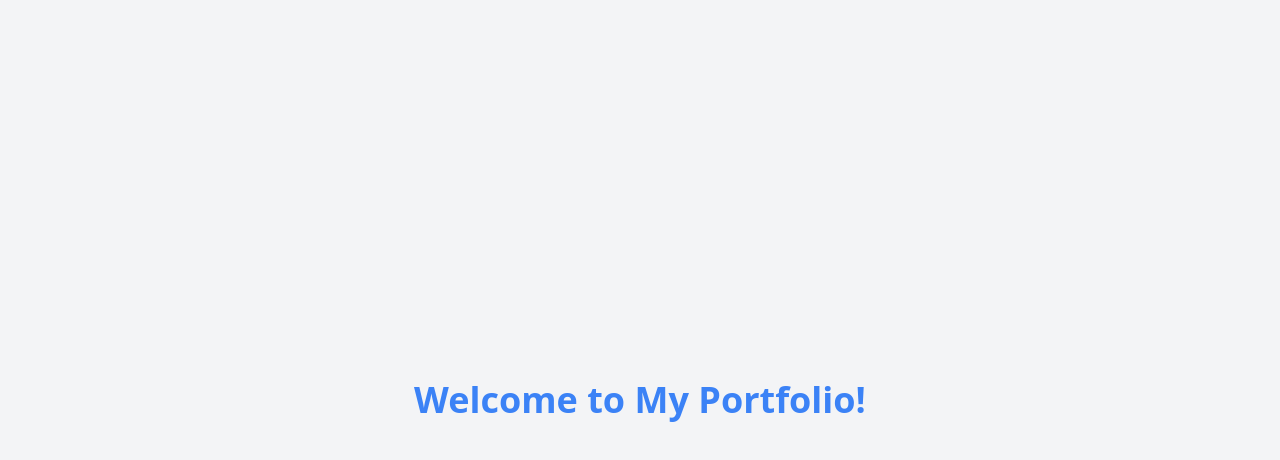
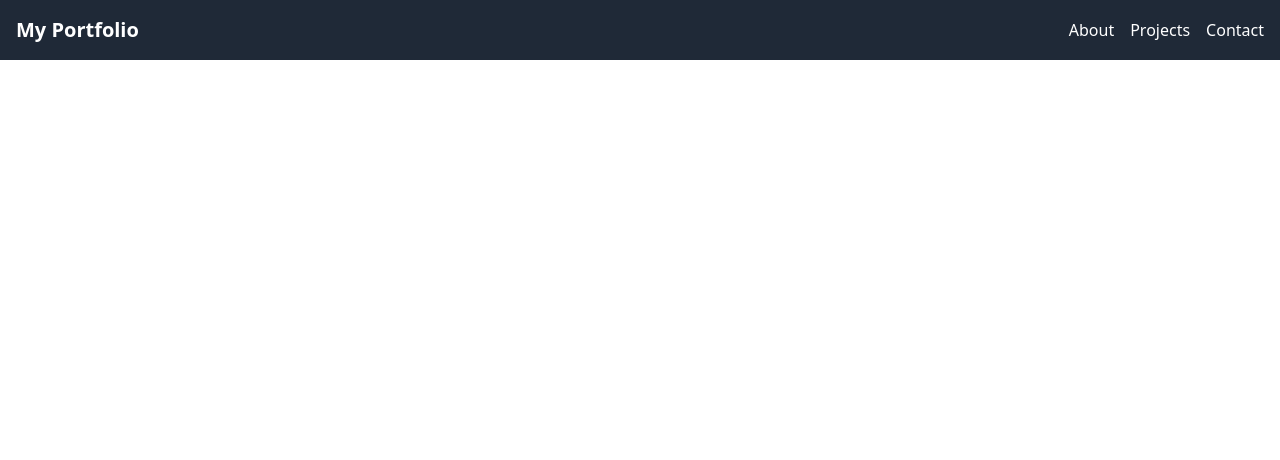
Before and after one commit to Aim-ez/portfolio, a React (Create React App) app in the folder myportfolio/: page / in a window 1280 px wide. Shown: the top 460 px of the page. Built offline with nearby package versions, Linux system fonts and the light colour scheme.

Commit message:
Add basic navbar

```diff
--- a/myportfolio/src/App.js
+++ b/myportfolio/src/App.js
@@ -1,10 +1,12 @@
 import logo from './logo.svg';
 import './App.css';
+import NavBar from './components/NavBar';
 
 function App() {
   return (
-    <div className="flex items-center justify-center h-screen bg-gray-100">
-      <h1 className="text-4xl font-bold text-blue-500">Welcome to My Portfolio!</h1>
+    <div>
+      <NavBar />
+      {/* Other components go here */}
     </div>
   );
 }
--- /dev/null
+++ b/myportfolio/src/components/NavBar.jsx
@@ -0,0 +1,14 @@
+export default function NavBar() {
+    return (
+      <nav className="bg-gray-800 text-white p-4">
+        <div className="container mx-auto flex justify-between items-center">
+          <h1 className="text-xl font-bold">My Portfolio</h1>
+          <ul className="flex space-x-4">
+            <li><a href="#about" className="hover:text-blue-400">About</a></li>
+            <li><a href="#projects" className="hover:text-blue-400">Projects</a></li>
+            <li><a href="#contact" className="hover:text-blue-400">Contact</a></li>
+          </ul>
+        </div>
+      </nav>
+    );
+  }
```
